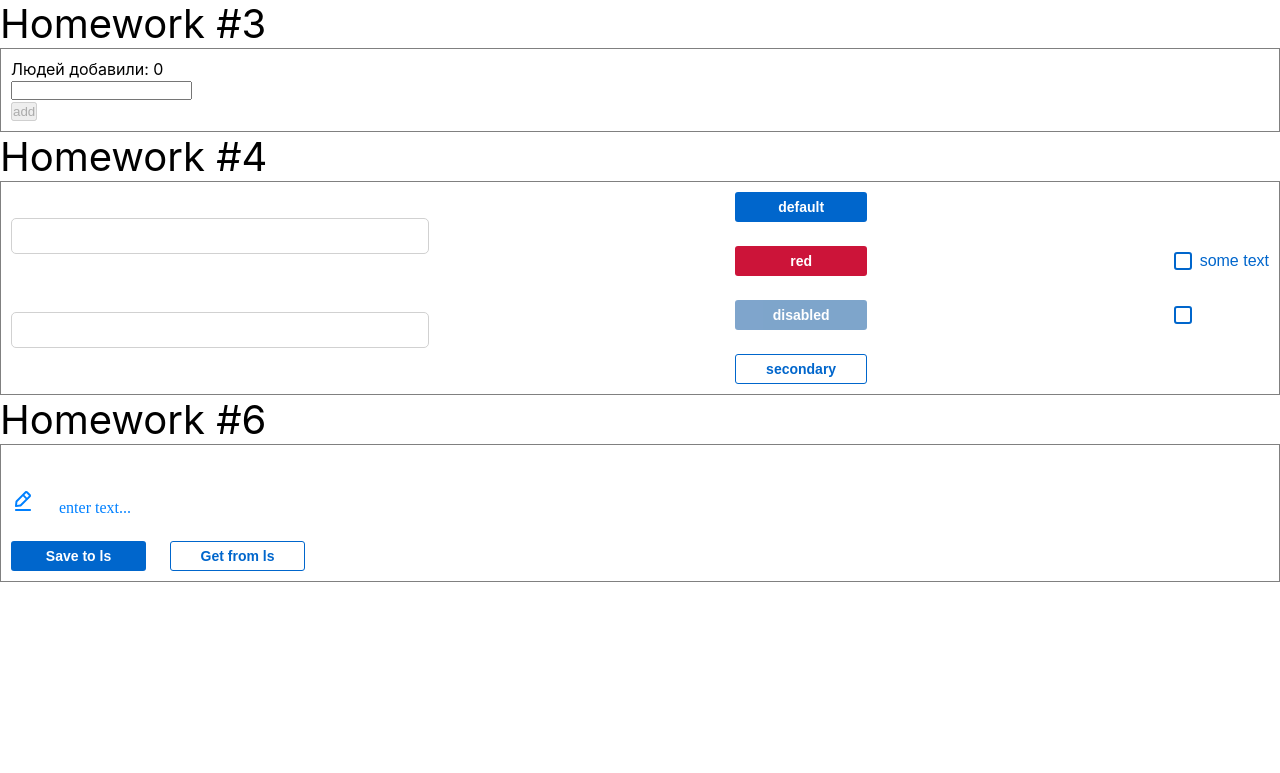
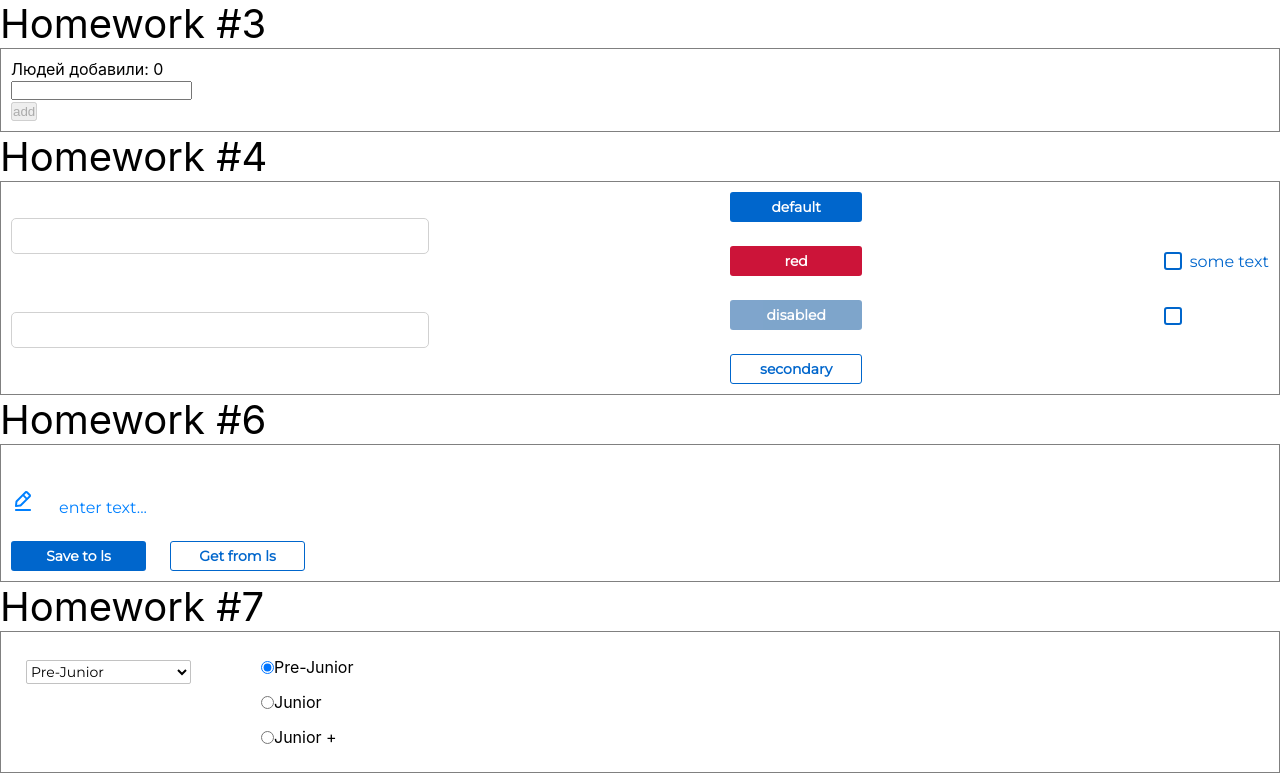
Before and after one commit to sergeisv113/dz_auto, a React (Create React App) app: page /#/pre-junior in a window 1280 px wide. Shown: the part 674-1447 px from the top of the page. Before the commit the page ends 1256 px from the top, so only its background shows below. Built offline with nearby package versions, Linux system fonts and the light colour scheme.

Commit message:
commit 7

```diff
--- a/src/s1-main/App.tsx
+++ b/src/s1-main/App.tsx
@@ -6,6 +6,7 @@ import HW3 from "../s2-homeworks/hw03/HW3";
 import HW4 from "../s2-homeworks/hw04/HW4";
 import HW5 from "../s2-homeworks/hw05/HW5";
 import HW6 from "../s2-homeworks/hw06/HW6";
+import HW7 from "../s2-homeworks/hw07/HW7";
 
 function App() {
     return (
@@ -19,6 +20,7 @@ function App() {
             {/*при выполнении дз 5 и более - закомментировать здесь дз 1-4, так как они есть внутри дз 5*/}
             <HW5/>
             <HW6/>
+            <HW7/>
         </div>
     )
 }
--- a/src/s2-homeworks/hw07/HW7.module.css
+++ b/src/s2-homeworks/hw07/HW7.module.css
@@ -1,2 +1,5 @@
 .container {
+    display: flex;
+    grid-gap: 70px;
+    margin-left: 15px;
 }
--- a/src/s2-homeworks/hw07/HW7.tsx
+++ b/src/s2-homeworks/hw07/HW7.tsx
@@ -12,13 +12,14 @@ import s from './HW7.module.css'
 * */
 
 const arr = [
-    { id: 1, value: 'x' },
-    { id: 2, value: 'y' },
-    { id: 3, value: 'z' },
+    { id: 1, value: 'Pre-Junior' },
+    { id: 2, value: 'Junior' },
+    { id: 3, value: 'Junior +' },
 ] // value может быть изменено
 
 const HW7 = () => {
     const [value, onChangeOption] = useState(1) // селект и радио должны работать синхронно
+
 
     return (
         <div id={'hw7'}>
--- a/src/s2-homeworks/hw07/common/c5-SuperSelect/SuperSelect.module.css
+++ b/src/s2-homeworks/hw07/common/c5-SuperSelect/SuperSelect.module.css
@@ -1,9 +1,27 @@
+@import url('https://fonts.googleapis.com/css2?family=Montserrat&display=swap');
 .select {
+    margin-top: 18px;
+    width: 165px;
+    height: 24px;
+    background: #FFFFFF;
+    border: 1px solid #C2C2C2;
+    border-radius: 2px;
+    font-family: 'Montserrat';
+    font-size: 14px;
+    line-height: 17px;
+
+    color: #000000;
 }
 
 .select:focus {
+    font-family: 'Montserrat';
+    font-style: normal;
+    font-weight: 400;
+    font-size: 14px;
+    line-height: 17px;
+    color: #0066CC;
 }
 
-
 .option:hover {
+    box-shadow: black;
 }
--- a/src/s2-homeworks/hw07/common/c5-SuperSelect/SuperSelect.tsx
+++ b/src/s2-homeworks/hw07/common/c5-SuperSelect/SuperSelect.tsx
@@ -37,6 +37,8 @@ const SuperSelect: React.FC<SuperSelectPropsType> = ({
 
     const onChangeCallback = (e: ChangeEvent<HTMLSelectElement>) => {
         // делают студенты
+        onChange && onChange?.(e)
+        onChangeOption && onChangeOption?.(e.currentTarget.value)
     }
 
     const finalSelectClassName = s.select + (className ? ' ' + className : '')
--- a/src/s2-homeworks/hw07/common/c6-SuperRadio/SuperRadio.module.css
+++ b/src/s2-homeworks/hw07/common/c6-SuperRadio/SuperRadio.module.css
@@ -1,15 +1,31 @@
 .radio {
+    display: flex;
+
+
 }
 
 .radio::before {
+
 }
 
 
 .radio:checked::before {
+
 }
 
 .label {
+    display: flex;
+    justify-content: flex-start;
+    align-items: center;
+    flex-wrap: nowrap;
+
+    margin: 15px 0;
+
+    cursor: pointer;
+    position: relative;
 }
 
 .options {
+    color:black;
+
 }
--- a/src/s2-homeworks/hw07/common/c6-SuperRadio/SuperRadio.tsx
+++ b/src/s2-homeworks/hw07/common/c6-SuperRadio/SuperRadio.tsx
@@ -35,7 +35,8 @@ const SuperRadio: React.FC<SuperRadioPropsType> = ({
     ...restProps
 }) => {
     const onChangeCallback = (e: ChangeEvent<HTMLInputElement>) => {
-        // делают студенты
+        onChange && onChange?.(e)
+        onChangeOption && onChangeOption?.(e.currentTarget.value)
     }
 
     const finalRadioClassName = s.radio + (className ? ' ' + className : '')
@@ -49,7 +50,9 @@ const SuperRadio: React.FC<SuperRadioPropsType> = ({
                       className={finalRadioClassName}
                       type={'radio'}
                       // name, checked, value делают студенты
-
+                      value={o.id}
+                      name={name }
+                      checked={o.id === value}
                       onChange={onChangeCallback}
                       {...restProps}
                   />
```
